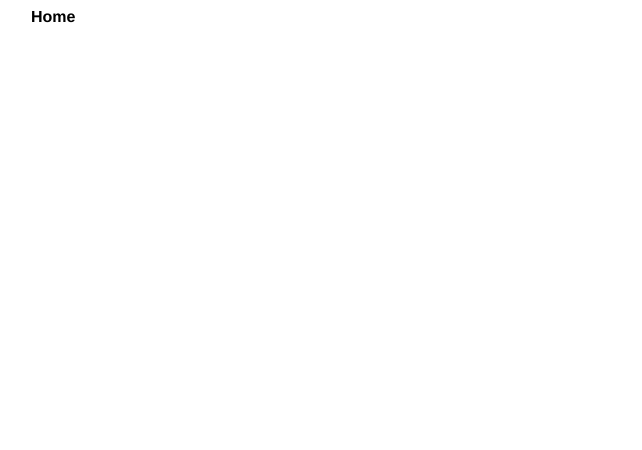
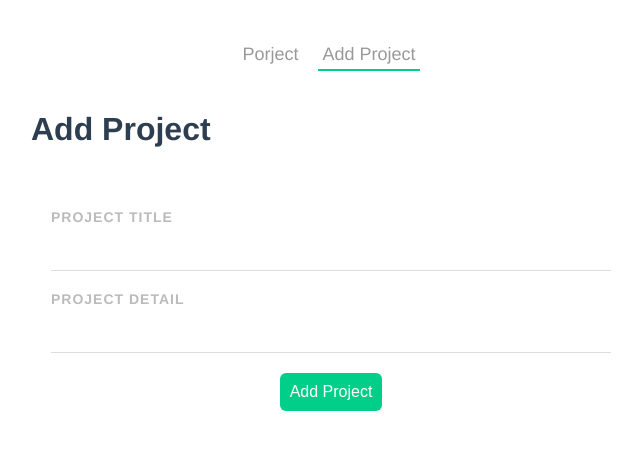
Before and after one commit to WaiYanHeinWillian/Project-Planning, a Vue app: page /addProject in a window 1280 px wide. Before the commit this address had no page. Shown: the top 450 px of the page, without its empty margins (309-951 px from the left). Built offline with nearby package versions, Linux system fonts and the light colour scheme.

Commit message:
AddProject form style and Navbar style with css

```diff
--- a/database/db.json
+++ b/database/db.json
@@ -1,22 +1,22 @@
 {
-  "projects":[
+  "projects": [
     {
-          "id":1,
-          "title":"project title 1",
-          "detail":"project detail 1",
-          "complete":true
+      "id": "1",
+      "title": "project title 1",
+      "detail": "project detail 1",
+      "complete": true
     },
     {
-          "id":2,
-          "title":"project title 2",
-          "detail":"project detail 2",
-          "complete":false
+      "id": "2",
+      "title": "project title 2",
+      "detail": "project detail 2",
+      "complete": false
     },
     {
-          "id":3,
-          "title":"project title 3",
-          "detail":"project detail 3",
-          "complete":true
+      "id": "3",
+      "title": "project title 3",
+      "detail": "project detail 3",
+      "complete": true
     }
   ]
 }
--- a/src/App.vue
+++ b/src/App.vue
@@ -1,10 +1,22 @@
 <template>
-  <nav>
-    <router-link to="/" class="home">Home</router-link>
-
-  </nav>
+  <!-- <nav>
+    <router-link to="/">Home</router-link>
+  </nav> -->
+  <NavBar></NavBar>
   <router-view/>
 </template>
+
+<script>
+
+import NavBar from './components/NavBar.vue'
+
+export default{
+  components:{
+    NavBar:NavBar,
+  }
+}
+</script>
+
 
 <style>
 #app {
@@ -16,10 +28,10 @@
   color: #2c3e50;
 }
 
-.home{
+/* .home{
   text-decoration: none;
   font-weight: bold;
   color: black;
-}
+} */
 
 </style>
--- /dev/null
+++ b/src/components/NavBar.vue
@@ -0,0 +1,30 @@
+<template>
+  <nav class="main-nav">
+    <router-link to="/">Porject</router-link>
+    <router-link :to="{name:'addProject'}">Add Project</router-link>
+  </nav>
+</template>
+
+<script>
+export default {
+
+}
+</script>
+
+<style>
+.main-nav{
+    text-align: center;
+    margin: 40px auto;
+}
+.main-nav a{
+    display: inline-block;
+    text-decoration: none;
+    margin: 0 10px;
+    color: #999;
+    font-size: 18px;
+}
+a.router-link-active{
+    border-bottom: 2px solid #00ce89;
+    padding: 4px;
+}
+</style>
--- a/src/components/SingleProject.vue
+++ b/src/components/SingleProject.vue
@@ -1,5 +1,5 @@
 <template>
-    <div class="project" v-bind:class="{completeColor:this.projectly.complete}">
+    <div class="project" :class={completeColor:this.projectly.complete}>
         <div class="flexing">
             <div>
                 <h3 v-on:click="showDetailFun">{{projectly.title}}</h3>
@@ -11,13 +11,13 @@
                 <span class="material-icons">
                  edit
                 </span>
-                <span class="material-icons">
+                <span class="material-icons" v-on:click="completeProject">
                  done
                 </span>
             </div>
         </div>
         <p v-if="showDetail">{{projectly.detail}}</p>
-
+        {{this.projectly.complete}}
     </div>
 </template>
 
@@ -45,7 +45,26 @@
             .catch((err)=>{
                 console.log(err.message)
             })
-
+        },
+        completeProject(){
+            let updCompRoute=this.api+this.projectly.id;
+            fetch(updCompRoute,{
+                method:"PATCH",
+                headers:{
+                    "Content-Type":"application/json"
+                },
+                body:JSON.stringify(
+                    {
+                        complete:!this.projectly.complete
+                    }
+                )
+            })
+            .then(()=>{
+                this.$emit("updCompProj",this.projectly.id);
+            })
+            .catch((err)=>{
+                console.log(err);
+            })
         }
     }
 }
--- a/src/router/index.js
+++ b/src/router/index.js
@@ -1,11 +1,17 @@
 import { createRouter, createWebHistory } from 'vue-router'
 import HomeView from '../views/HomeView.vue'
+import AddProject from '../views/AddProject.vue'
 
 const routes = [
   {
     path: '/',
     name: 'home',
     component: HomeView
+  },
+  {
+    path: '/addProject',
+    name: 'addProject',
+    component: AddProject
   },
 
 ]
--- /dev/null
+++ b/src/views/AddProject.vue
@@ -0,0 +1,57 @@
+<template>
+    <h1>Add Project</h1>
+  <form>
+    <label>Project Title</label>
+    <input type="text">
+    <label>Project Detail</label>
+    <input type="text">
+    <button>Add Project</button>
+  </form>
+</template>
+
+<script>
+export default {
+
+}
+</script>
+
+<style>
+    form{
+        background: white;
+        padding: 20px;
+        border-radius: 10px;
+    }
+    label{
+        display: block;
+        color: #bbb;
+        text-transform: uppercase;
+        font-size: 14px;
+        font-weight: bold;
+        letter-spacing: 1px;
+        margin: 20px 0 10px 0;
+    }
+    input{
+        padding: 10px;
+        border: 0;
+        border-bottom: 1px solid #ddd;
+        width: 100%;
+        box-sizing: border-box;
+    }
+    textarea{
+        border: 1px solid #ddd;
+        padding: 10px;
+        width: 100%;
+        box-sizing: border-box;
+        height: 100px;
+    }
+    form button{
+        display: block;
+        margin: 20px auto 0;
+        background: #00ce89;
+        color: white;
+        padding: 10px;
+        border: 0;
+        border-radius: 6px;
+        font-size: 16px;
+    }
+</style>
--- a/src/views/HomeView.vue
+++ b/src/views/HomeView.vue
@@ -1,7 +1,8 @@
 <template>
+  <h1>Home</h1>
   <div class="home">
     <div v-for="project in projects" v-bind:key="project.id">
-      <SingleProject v-bind:projectly="project" v-on:deleting="deleteProject"></SingleProject>
+      <SingleProject v-bind:projectly="project" v-on:deleting="deleteProject" @updCompProj="CompProject"></SingleProject>
     </div>
   </div>
 </template>
@@ -24,6 +25,13 @@
       this.projects=this.projects.filter(loopProject=>{
         return loopProject.id!=id;
       })
+    },
+
+    CompProject(ids){
+      let ComPro=this.projects.find(lopComPro=>{
+        return lopComPro.id===ids
+      });
+      ComPro.complete=!ComPro.complete;
     }
   },
 
```
Lines whose indentation alone changed are shown as unchanged.
